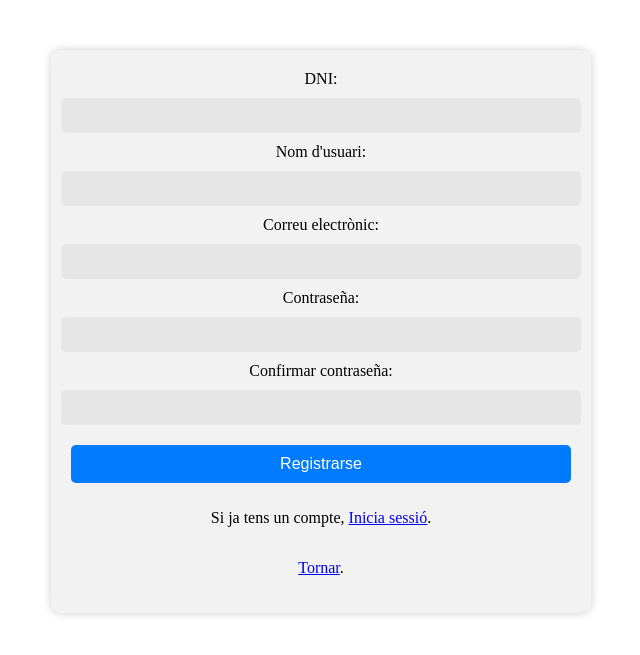
After one commit to AymanSbayy/PT04_Ayman_Sbay, a PHP site: page /vista/register.vista.php in a window 1280 px wide. The commit adds this page. Shown: the top 655 px of the page, without its empty margins (319-959 px from the left). Run offline with PHP 8.4, Linux system fonts and the light colour scheme.

Commit message:
Creacio de les vistes login i register i valicacions de les dades introduides per l'usuari

```diff
--- /dev/null
+++ b/Estils/register.css
@@ -0,0 +1,46 @@
+
+form {
+    display: flex;
+    flex-direction: column;
+    align-items: center;
+    justify-content: center;
+    margin: 50px auto;
+    width: 80%;
+    max-width: 500px;
+    background-color: #f2f2f2;
+    padding: 20px;
+    border-radius: 10px;
+    box-shadow: 0px 0px 10px rgba(0, 0, 0, 0.2);
+}
+
+
+input[type="text"],
+input[type="email"],
+input[type="password"] {
+    width: 100%;
+    padding: 10px;
+    margin: 10px 0;
+    border: none;
+    border-radius: 5px;
+    background-color: #e6e6e6;
+}
+
+
+input[type="submit"] {
+    width: 100%;
+    padding: 10px;
+    margin: 10px 0;
+    border: none;
+    border-radius: 5px;
+    background-color: #007bff;
+    color: white;
+    font-size: 16px;
+    cursor: pointer;
+}
+
+
+.error {
+    color: red;
+    font-size: 14px;
+    margin: 5px 0;
+}
--- a/vista/index.vista.php
+++ b/vista/index.vista.php
@@ -5,15 +5,15 @@
 	<meta charset="UTF-8">
 	<meta name="viewport" content="width=device-width, initial-scale=1.0">
 	<link href="https://fonts.googleapis.com/css2?family=Open+Sans+Condensed:wght@300&display=swap" rel="stylesheet">
-	<link rel="stylesheet" href="../Estils/estils.css">
+	<link rel="stylesheet" href="Estils/estils.css">
 	<title>Paginació</title>
 </head>
 
 
 <body>
 <ul class="ull">
-  <li class="lii"><a class="lia" href="">Login</a></li>
-  <li class="lii"><a class="lia" href="">Resistrate</a></li>
+  <li class="lii"><a class="lia" href="vista/register.vista.php">Register</a></li>
+  <li class="lii"><a class="lia" href="vista/login.vista.php">Login</a></li>
 </ul>
 
 	<div class="contenidor">
--- /dev/null
+++ b/vista/register.vista.php
@@ -0,0 +1,26 @@
+<!DOCTYPE html>
+<html>
+<head>
+    <title>Registro</title>
+    <link rel="stylesheet" type="text/css" href="../Estils/register.css">
+</head>
+<body>
+    <div class="register-form">
+        <form action="register.php" method="post">
+            <label for="username">DNI:</label>
+            <input type="text" name="dni" required>
+            <label for="username">Nom d'usuari:</label>
+            <input type="text" name="username" required>
+            <label for="email">Correu electrònic:</label>
+            <input type="email" name="email" required>
+            <label for="password">Contraseña:</label>
+            <input type="password" name="password" required>
+            <label for="confirm_password">Confirmar contraseña:</label>
+            <input type="password" name="confirm_password" required>
+            <input type="submit" value="Registrarse" onclick="">
+            <p>Si ja tens un compte, <a href="login.vista.php">Inicia sessió</a>.</p>
+            <p><a href="../index.php">Tornar</a>.</p>
+        </form>
+    </div>
+</body>
+</html>
```
Also changed, not shown: Estils/login.css (added, +40 -0 lines), controlador/validacions.php (added, +25 -0 lines), controlador/validacionsdb.php (added, +34 -0 lines), model/index.php (deleted, +0 -85 lines), pt04_ayman_sbay.sql (deleted, +0 -74 lines), vista/login.php (deleted, +0 -16 lines), vista/login.vista.php (added, +27 -0 lines), model/login.php (added), model/register.php (added), vista/register.php (deleted).
